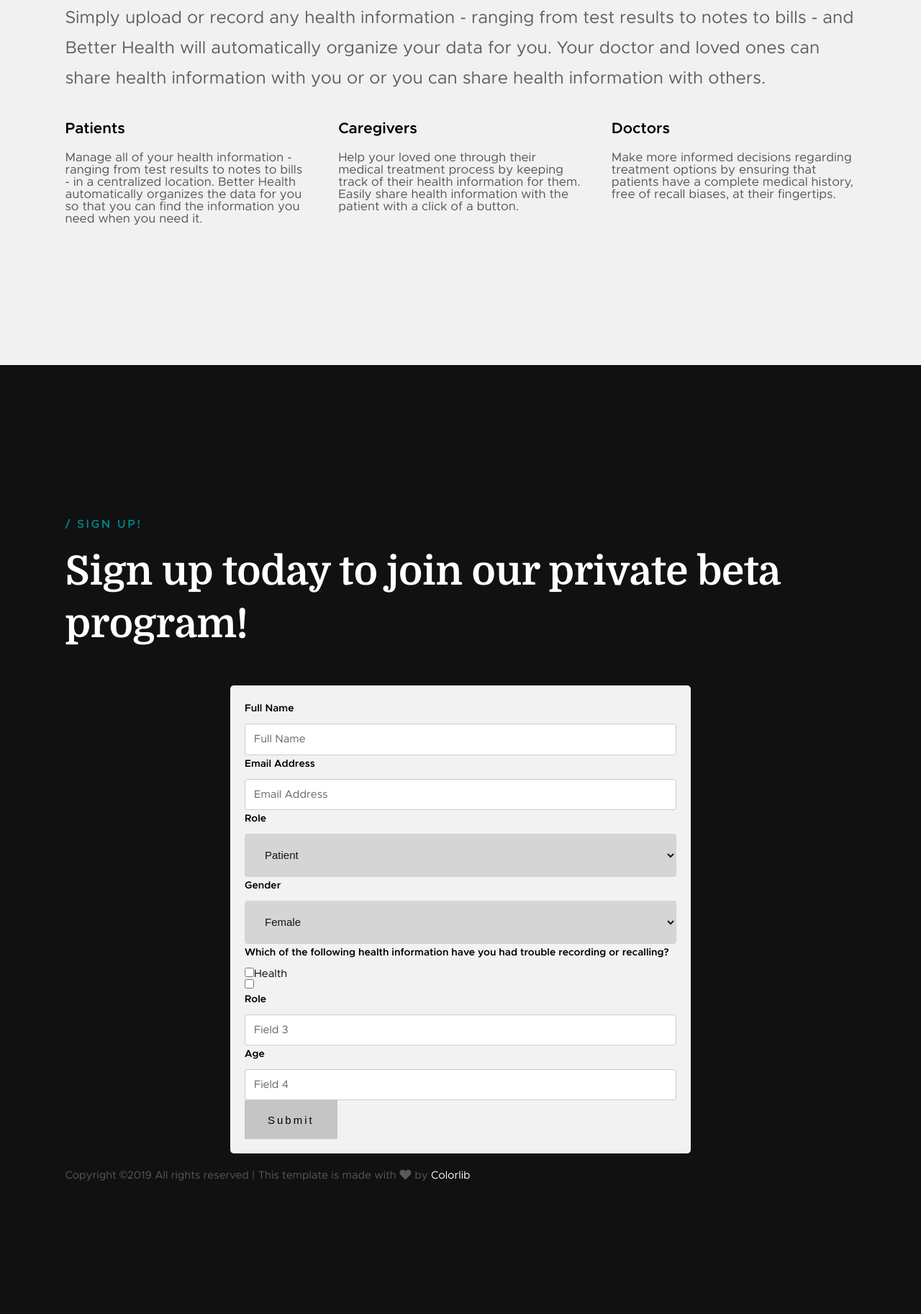
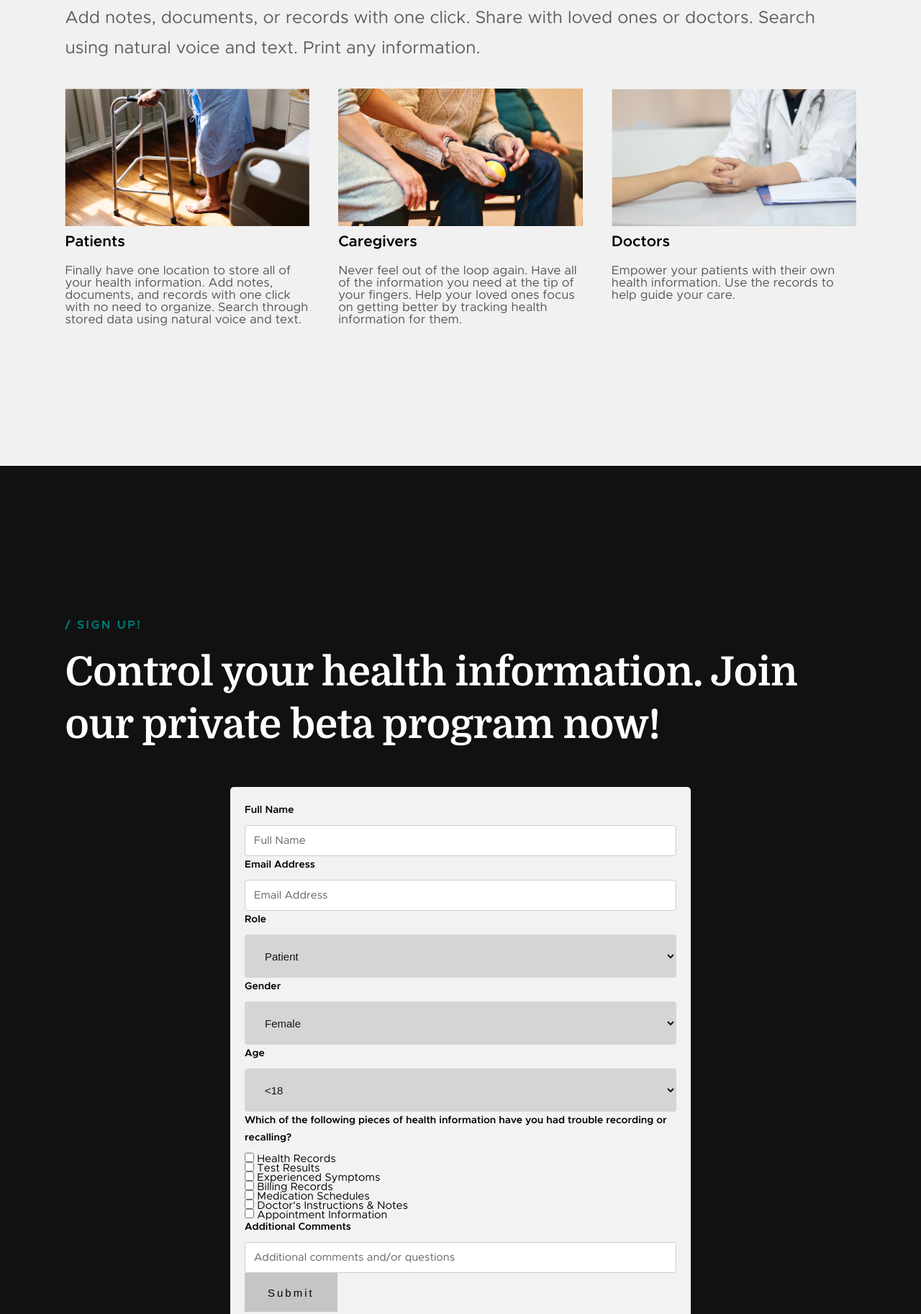
Before and after one commit to betterhealth/HealthInfo, a website with bundled scripts: page index.html in a window 1280 px wide. Shown: the part 1140-2965 px from the top of the page at 72% size. Before the commit the page ends 2883 px from the top, so only its background shows below. Built offline with nearby package versions, Linux system fonts and the light colour scheme; a web font is replaced by a local one.

Commit message:
finished making changes to site

```diff
--- a/css/main.css
+++ b/css/main.css
@@ -657,6 +657,7 @@ input[type=submit]:hover {
   font-family: "metropolis-regular", sans-serif;
   font-size: 1.5rem;
   color: black;
+  line-height: 0em;
 }
 
 .col-25 {
--- a/index.html
+++ b/index.html
@@ -86,7 +86,7 @@
                 </h1>
 
                 <p>
-                We provide a platform for patients and their <br>
+                We provide a platform for patients and their
                 loved ones to keep up with health information.
                 </p>
             </div> <!-- end home-content__main -->
@@ -121,7 +121,7 @@
         <div class="row" data-aos="fade-up">
             <div class="col-full">
                 <p class="lead">
-                Simply upload or record any health information - ranging from test results to notes to bills - and Better Health will automatically organize your data for you. Your doctor and loved ones can share health information with you or or you can share health information with others.
+                Add notes, documents, or records with one click. Share with loved ones or doctors. Search using natural voice and text. Print any information.
                 </p>
             </div>
         </div> <!-- end about-desc -->
@@ -129,34 +129,34 @@
         <div class="row services-list block-1-3 block-m-1-2 block-tab-full">
 
             <div class="col-block service-item " data-aos="fade-up">
-                <!-- <div class="service-icon service-icon--brand-identity">
-                    <i class="icon-tv"></i>
-                </div> -->
+                <div class="service-icon service-icon--brand-identity">
+                    <img src="images/patient.png">
+                </div>
                 <div class="service-text">
                     <h3 class="h4">Patients</h3>
-                    <p>Manage all of your health information - ranging from test results to notes to bills - in a centralized location. Better Health automatically organizes the data for you so that you can find the information you need when you need it.
+                    <p>Finally have one location to store all of your health information. Add notes, documents, and records with one click with no need to organize. Search through stored data using natural voice and text.
                     </p>
                 </div>
             </div>
 
             <div class="col-block service-item" data-aos="fade-up">
-                <!-- <div class="service-icon  service-icon--illustration">
-                    <i class="icon-group"></i>
-                </div> -->
+                <div class="service-icon service-icon--brand-identity">
+                    <img src="images/caregiver.jpg">
+                </div>
                 <div class="service-text">
                     <h3 class="h4">Caregivers</h3>
-                    <p>Help your loved one through their medical treatment process by keeping track of their health information for them. Easily share health information with the patient with a click of a button.
+                    <p>Never feel out of the loop again. Have all of the information you need at the tip of your fingers. Help your loved ones focus on getting better by tracking health information for them.
                     </p>
                 </div>
             </div>
 
             <div class="col-block service-item" data-aos="fade-up">
-                <!-- <div class="service-icon  service-icon--web-design">
-                    <i class="icon-earth"></i>
-                </div>  -->
+                <div class="service-icon service-icon--brand-identity">
+                    <img src="images/doctor.png">
+                </div>
                 <div class="service-text">
                     <h3 class="h4">Doctors</h3>
-                    <p>Make more informed decisions regarding treatment options by ensuring that patients have a complete medical history, free of recall biases, at their fingertips.
+                    <p>Empower your patients with their own health information. Use the records to help guide your care.
                     </p>
                 </div>
             </div>
@@ -174,7 +174,7 @@
         <div class="row section-header" data-aos="fade-up">
             <div class="col-full">
                 <h3 class="subhead subhead--light">Sign Up!</h3>
-                <h1 class="display-1 display-1--light">Sign up today to join our private beta program!</h1>
+                <h1 class="display-1 display-1--light">Control your health information. Join our private beta program now!</h1>
             </div>
         </div> <!-- end section-header -->
 
@@ -204,26 +204,37 @@
                 <label>Gender</label>
                 <select name="gender">
                     <option value="female">Female</option>
-                    <option value="female">Male</option>
-                    <option value="female">Not Listed</option>
+                    <option value="male">Male</option>
+                    <option value="notlisted">Not Listed</option>
                 </select>
               </div>
 
               <div>
-                <label>Which of the following health information have you had trouble recording or recalling?</label>
-                    <input type="checkbox" name="healthrecords" value="healthrecords">Health<br>
-
-                    <input type="checkbox" name="labtests" value="labtests"><br>
+                <label>Age</label>
+                <select name="age">
+                    <option value="<18"><18</option>
+                    <option value="18-34">18-34</option>
+                    <option value="35-50">35-50</option>
+                    <option value="51-64">51-64</option>
+                    <option value="65-84">65-84</option>
+                    <option value="85+">85+</option>
+                </select>
               </div>
 
               <div>
-			    <label>Role</label>
-			    <input type="text" name="form_field_3" placeholder="Field 3"/>
+                <label>Which of the following pieces of health information have you had trouble recording or recalling?</label>
+                    <input type="checkbox" name="healthrecords" value="X"> Health Records<br>
+                    <input type="checkbox" name="testresults" value="X"> Test Results<br>
+                    <input type="checkbox" name="symptoms" value="X"> Experienced Symptoms<br>
+                    <input type="checkbox" name="billing" value="X"> Billing Records<br>
+                    <input type="checkbox" name="medication" value="X"> Medication Schedules<br>
+                    <input type="checkbox" name="doctor" value="X"> Doctor's Instructions & Notes<br>
+                    <input type="checkbox" name="appointment" value="X"> Appointment Information<br>
                 </div>
 
               <div>
-			    <label>Age</label>
-			    <input type="text" name="form_field_4" placeholder="Field 4"/>
+                <label>Additional Comments</label>
+                <input type="text" name="comments" placeholder="Additional comments and/or questions"/>
               </div>
 
 			  <div>
--- a/js/main.js
+++ b/js/main.js
@@ -111,7 +111,7 @@
             dataType: "json",
             data: $form.serializeObject()
           }).success(
-            alert("success")
+            window.location.href = "action.html"
 
           );
         })
```
Also changed, not shown: action.html (added, +9 -0 lines), images/caregiver.jpg (added), images/doctor.png (added), images/patient.png (added), 5 other files. Lines whose indentation alone changed are shown as unchanged.
